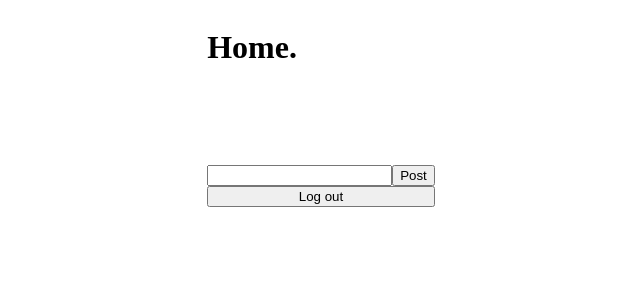
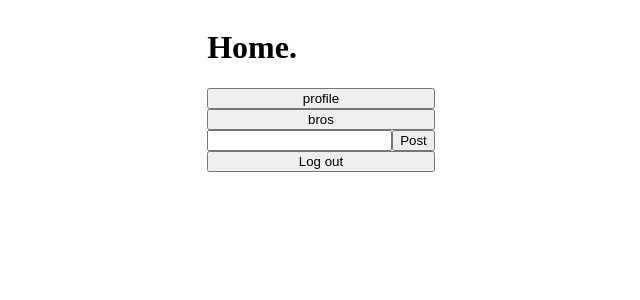
Before and after one commit to azmyar/masbro, a React (Create React App) app in the folder client/: page / in a window 1280 px wide. Shown: the top 300 px of the page, without its empty margins (319-959 px from the left). Built offline with nearby package versions, Linux system fonts and the light colour scheme; no server answers; sample sign-in values are in the browser's storage.

Commit message:
Added Profile Tab and Users Tab

```diff
--- a/client/src/components/home/index.jsx
+++ b/client/src/components/home/index.jsx
@@ -12,25 +12,23 @@ const Home = () => {
         window.location.reload()
     }
 
-
     // Fetch activeUser
     const[activeUsername, Username] = useState("");
-    const[activeBio, Bio] = useState("");
-    const[activeBros, Bros] = useState("");
-    const[activeBestbros, Bestbros] = useState("");
+    // const[activeBio, Bio] = useState("");
+    // const[activeBros, Bros] = useState("");
+    // const[activeBestbros, Bestbros] = useState("");
 
     const getData=async()=>{
-        const response=await axios.get(`http://localhost:8080/api/users/?email=${sessionStorage.getItem("email")}`);
+        const response=await axios.get(`http://localhost:8080/api/users/active?email=${sessionStorage.getItem("email")}`);
         sessionStorage.setItem("username", response.data[0].username);
         Username(sessionStorage.getItem("username"))
         sessionStorage.setItem("bio", response.data[0].bio);
-        Bio(sessionStorage.getItem("bio"));
+        // Bio(sessionStorage.getItem("bio"));
         sessionStorage.setItem("bros", JSON.stringify(response.data[0].bros));
-        Bros(sessionStorage.getItem("bros"));
+        // Bros(sessionStorage.getItem("bros"));
         sessionStorage.setItem("bestbros", response.data[0].bestbros);
-        Bestbros(sessionStorage.getItem("bestbros"));
+        // Bestbros(sessionStorage.getItem("bestbros"));
     }
-
 
     getData()
 
@@ -65,14 +63,21 @@ const Home = () => {
         window.location.reload()
     }
 
+    const gotoProfile  = ( ) => {
+        window.location = "/profile"
+    }
+    const gotoUsers = ( ) => {
+        window.location = "/users"
+    }
+
     try{
     return(
 
         <div className="mainContainer">
             <div className="postContainer">
                 <h1>Home.</h1>
-                <h2>{activeUsername}</h2>
-                <h3>{activeBio}</h3>
+                <button onClick={gotoProfile}>profile</button>
+                <button onClick={gotoUsers}>bros</button>
                 <form onSubmit={handleSubmit}>
                     <input name = 'post' onChange = {handleChange}></input>
                     <button type="submit">Post</button>
--- a/client/src/components/home/posts.jsx
+++ b/client/src/components/home/posts.jsx
@@ -5,14 +5,20 @@ import axios from 'axios'
 const Posts = () => {
 
     // Get bros post
+    const brospost = []
+
     const[post,Post] = useState("");
 
     setTimeout( async function () {
         const tes = JSON.parse(sessionStorage.getItem("bros"))[0]
         const postsGet = await axios.get(`http://localhost:8080/api/post/bros?username=${tes}`);
-        // const postsGet = await axios.get(`http://localhost:8080/api/post`);
         Post(postsGet.data);
     }, 500)
+
+    for (let index = 0; index < post.length; index++) {
+        brospost.push(post[index])
+    }
+
 
     // Return
     try{
```
Also changed, not shown: 1 other file (tests, documents, lock files or other folders).
